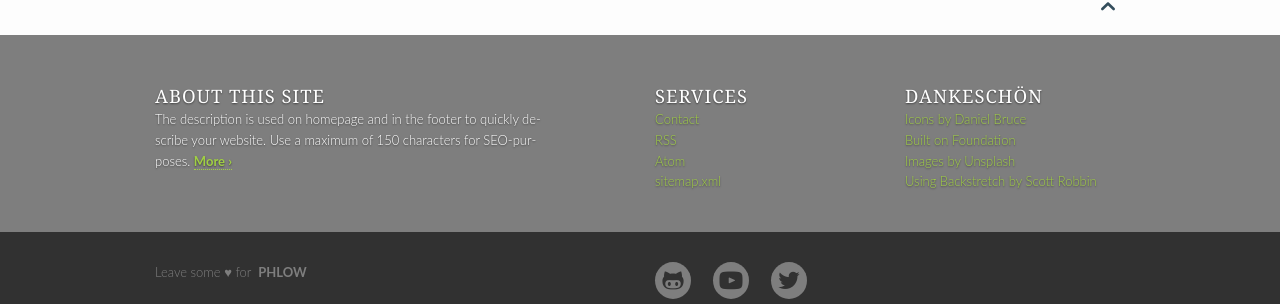
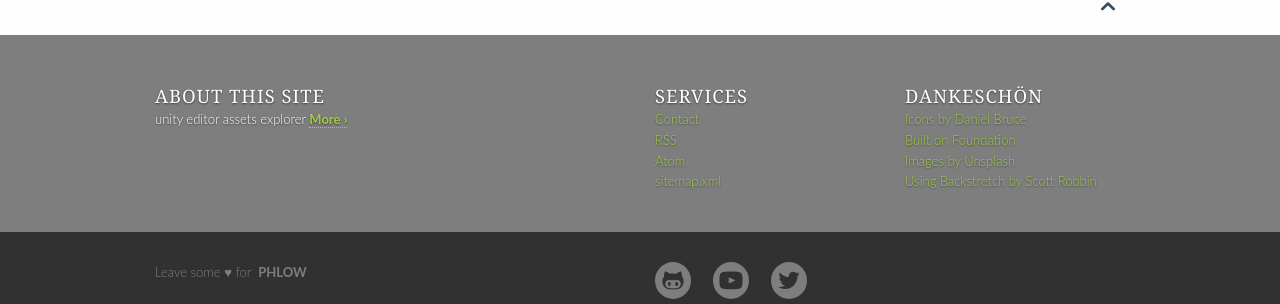
Before and after one commit to amloveyweb/amloveyweb.github.io, a Jekyll site: the page built from pages/pages-root-folder/index.md, in a window 1280 px wide. Shown: the part 1713-2017 px from the top of the page. Built offline with Jekyll 4.4.1, drawn with Linux system fonts in a browser that asks for light colours.

Commit message:
Update _config.yml

```diff
--- a/_config.yml
+++ b/_config.yml
@@ -8,28 +8,28 @@
 #                                                 /____/
 #
 # Title of your website
-title: "Feeling Responsive"
+title: "Amlovey"
 
 
 # The slogan describes your website and is used on homepage in <title> and other important places
-slogan: "A Flexible Theme for Jekyll"
+slogan: ""
 
 
 # The description is used on homepage and in the footer to quickly describe your website. Use a maximum of 150 characters for SEO-purposes.
-description: "The description is used on homepage and in the footer to quickly describe your website. Use a maximum of 150 characters for SEO-purposes."
+description: "unity editor assets explorer"
 
 # Main author of the website
 # See > authors.yml
-author: phlow
+author: amlovey
 
 # This URL is the main address for absolute links. Don't include a slash at the end.
 #
-url: 'https://phlow.github.io/feeling-responsive'
+url: 'http://www.amlovey.com'
 baseurl: ''
 
 # This is for the editing function in _/includes/improve_content
 # Leave it empty if your site is not on GitHub/GitHub Pages
-improve_content: https://github.com/Phlow/feeling-responsive/edit/gh-pages
+improve_content: http://www.amlovey.com/edit/master
 
 # This URL points directly to the images directory making
 # things easier to link to images in posts and templates. It needs a slash at the end.
@@ -37,7 +37,7 @@
 # Example: <img src="{{ site.urlimg }}{{ post.image.title }}" />
 # Markdown-Example for posts ![Image Text]({{ site.urlimg }}image.jpg)
 #
-urlimg: 'https://phlow.github.io/feeling-responsive/images/'
+urlimg: 'https://www.amlovey.com/images/'
 
 
 # Logo size is 600x80 pixels
```
